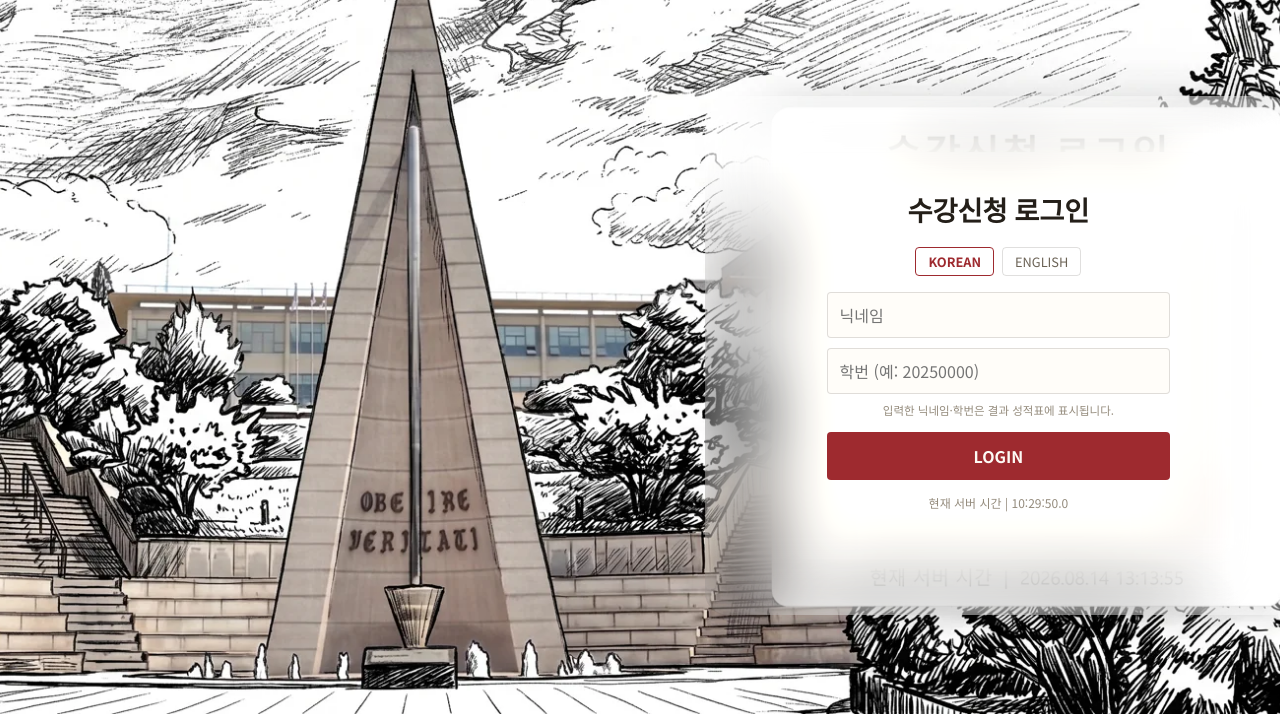
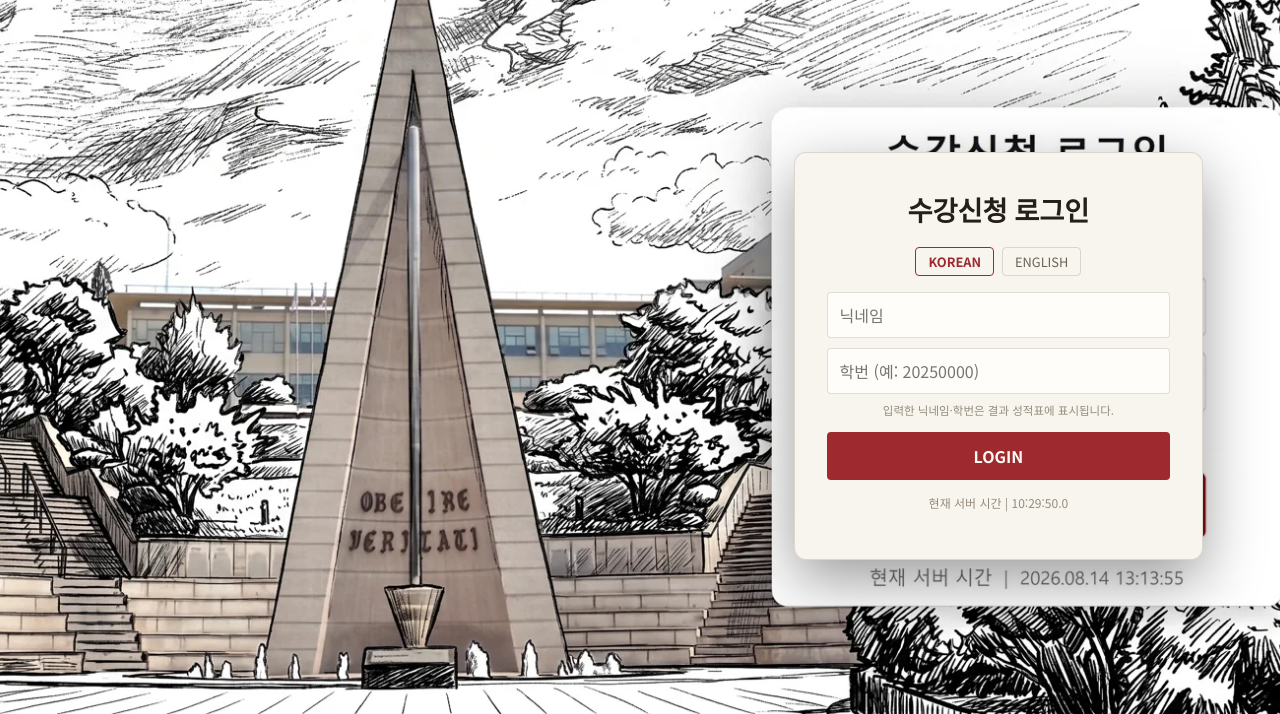
Before and after one commit to tj-jiub/sogang-course-registration-game, a website with bundled scripts: page index.html in a window 1280 px wide. Shown: the part 86-800 px from the top of the page. Built offline with nearby package versions, Linux system fonts and the light colour scheme.

Commit message:
revert: drop the blur halo behind the login card
The backdrop-filter halo read as a hazy rectangular smudge on the
illustration rather than an intentional glass panel. Removed per
user feedback; the real card's opaque background still fully covers
its own footprint.

```diff
--- a/style.css
+++ b/style.css
@@ -307,8 +307,6 @@
 }
 
 .login-card {
-  position: relative;
-  z-index: 0;
   background: var(--paper-card);
   border: 1px solid var(--border);
   border-radius: 12px;
@@ -316,27 +314,6 @@
   width: 100%;
   box-shadow: var(--shadow-card);
   text-align: center;
-}
-
-/* 배경 그림 속 가짜 로그인 카드를 지우는 대신(이미지 편집 크레딧 부족),
-   실제 카드 뒤에 블러 halo를 깔아 그림 속 카드 가장자리가 실제 카드
-   밖으로 삐져나와 보이는 걸 가린다. .login-card가 z-index:0으로 자체
-   스태킹 컨텍스트를 만들어야 ::before의 z-index:-1이 카드 자신의
-   배경보다는 뒤, 페이지 배경보다는 앞에 정확히 낀다. */
-.screen-login-hero .login-card::before {
-  content: "";
-  position: absolute;
-  inset: -14% -22%;
-  z-index: -1;
-  border-radius: 24px;
-  backdrop-filter: blur(32px) saturate(0.75) brightness(1.08);
-  -webkit-backdrop-filter: blur(32px) saturate(0.75) brightness(1.08);
-  background: rgba(255, 255, 255, 0.08);
-  pointer-events: none;
-}
-
-:root[data-theme="dark"] .screen-login-hero .login-card::before {
-  background: rgba(0, 0, 0, 0.25);
 }
 
 @media (prefers-color-scheme: dark) {
```
